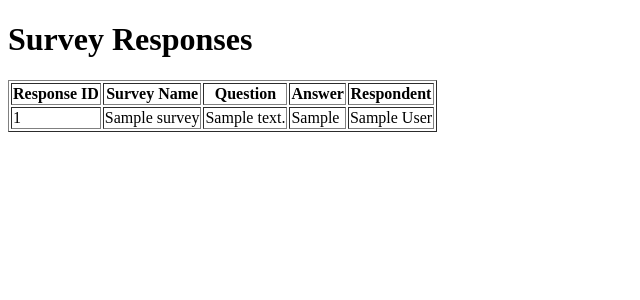
After one commit to alexakka/survey-app, a Django app: page /survey/responses/1 in a window 1280 px wide. The commit adds this page. Shown: the top 300 px of the page, without its empty margins (0-640 px from the left). Run offline with Django 5.2, Linux system fonts and the light colour scheme; tables that the repository leaves empty hold one stand-in row (values such as "Sample post").

Commit message:
adding completing survey feature.

```diff
--- a/survey/models.py
+++ b/survey/models.py
@@ -56,7 +56,11 @@ class Response(models.Model):
     survey = models.ForeignKey('Survey', on_delete=models.CASCADE)
     question = models.ForeignKey('Question', on_delete=models.CASCADE)
     answer = models.ForeignKey('Answer', on_delete=models.CASCADE)
-    respondent = models.ForeignKey('Respondent', on_delete=models.CASCADE)
+    respondent = models.ForeignKey(User, on_delete=models.CASCADE)
+
+
+    def __str__(self):
+        return self.answer.value
 
 
 # class SurveyResponse(models.Model):
--- a/survey/urls.py
+++ b/survey/urls.py
@@ -5,4 +5,6 @@ from . import views
 urlpatterns = [
     path('survey/<int:survey_id>/', views.survey_detail, name='survey_detail'),
     path('create_survey/', views.create_survey, name='create_survey'),
+    path('submit_response/<int:survey_id>/', views.submit_response, name='submit_response'),
+    path('responses/<int:survey_id>', views.show_all_responses, name="responses")
 ]
--- a/survey/views.py
+++ b/survey/views.py
@@ -2,7 +2,7 @@ from django.shortcuts import render, get_object_or_404, redirect
 from django.contrib.auth.decorators import login_required
 from django.contrib import messages
 
-from .models import Survey, Question, Answer
+from .models import Survey, Question, Answer, Response
 
 
 @login_required
@@ -37,3 +37,25 @@ def create_survey(request):
 def survey_detail(request, survey_id):
     survey = get_object_or_404(Survey, pk=survey_id)
     return render(request, 'survey/survey_detail.html', {'survey': survey})
+
+
+def show_all_responses(request, survey_id):
+    all_responses = Response.objects.filter(survey=survey_id)
+    all_responses.group_by = ['respondent']
+    return render(request, "survey/responses.html", {"responses": all_responses})
+
+
+def submit_response(request, survey_id):
+    if request.method == 'POST':
+        survey = get_object_or_404(Survey, pk=survey_id)
+
+        for question in survey.question_set.all():
+            answer_id = request.POST.get(f'question_{question.id}')
+            answer = get_object_or_404(Answer, pk=answer_id)
+
+            response = Response(survey=survey, question=question, answer=answer, respondent=request.user)
+            response.save()
+
+        return redirect('index')
+
+    return redirect('survey_detail', survey_id=survey_id)
--- a/templates/survey/create_survey.html
+++ b/templates/survey/create_survey.html
@@ -16,7 +16,6 @@
             flex-direction: column;
             align-items: center;
             justify-content: center;
-            height: 100vh;
         }
 
         h2 {
--- /dev/null
+++ b/templates/survey/responses.html
@@ -0,0 +1,40 @@
+<!DOCTYPE html>
+<html lang="en">
+<head>
+    <meta charset="UTF-8">
+    <meta name="viewport" content="width=device-width, initial-scale=1.0">
+    <title>Survey Responses</title>
+</head>
+<body>
+
+<h1>Survey Responses</h1>
+
+{% if responses %}
+    <table border="1">
+        <thead>
+            <tr>
+                <th>Response ID</th>
+                <th>Survey Name</th>
+                <th>Question</th>
+                <th>Answer</th>
+                <th>Respondent</th>
+            </tr>
+        </thead>
+        <tbody>
+            {% for response in responses %}
+                <tr>
+                    <td>{{ response.id }}</td>
+                    <td>{{ response.survey.name }}</td>
+                    <td>{{ response.question.text }}</td>
+                    <td>{{ response.answer.value }}</td>
+                    <td>{{ response.respondent.get_full_name }}</td>
+                </tr>
+            {% endfor %}
+        </tbody>
+    </table>
+{% else %}
+    <p>No responses available for this survey.</p>
+{% endif %}
+
+</body>
+</html>
```
Also changed, not shown: templates/survey/survey_detail.html (+22 -59 lines), survey/migrations/0003_alter_response_respondent_alter_survey_end_date.py (added), user/views.py (line endings or trailing spaces).
